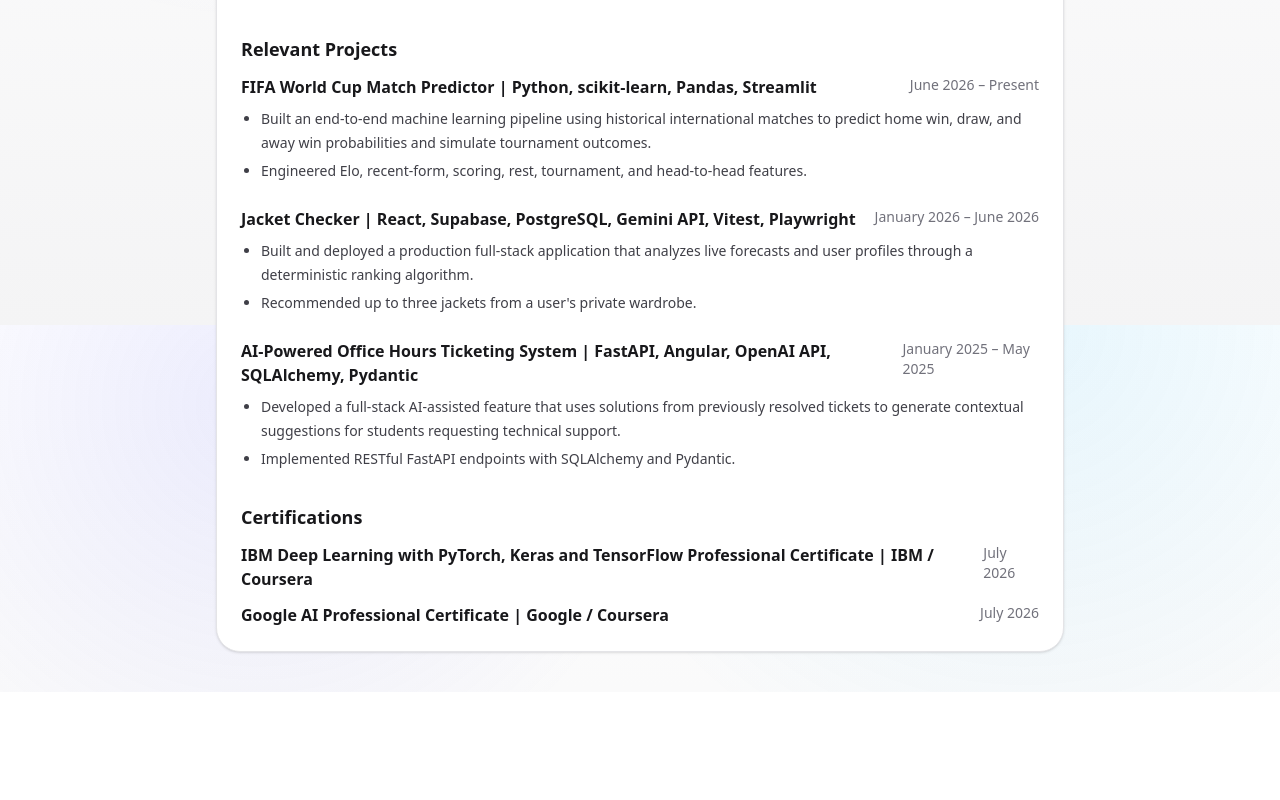
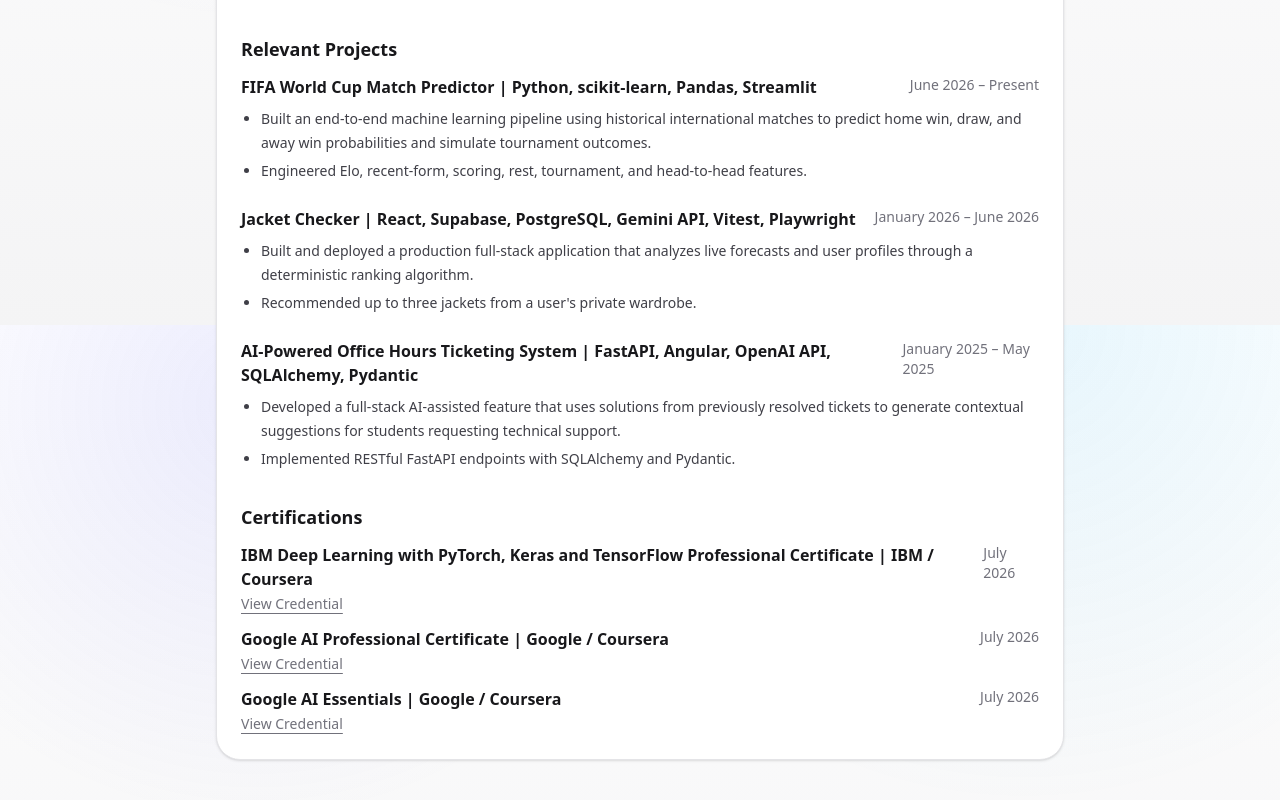
Before and after one commit to DanielBautista7799/daniel-portfolio, a Next.js app: page /resume in a window 1280 px wide. Shown: the part 1275-2075 px from the top of the page. Before the commit the page ends 1967 px from the top, so only its background shows below. Built offline with nearby package versions, Linux system fonts and the light colour scheme.

Commit message:
Add certification credential links

```diff
--- a/src/app/resume/page.tsx
+++ b/src/app/resume/page.tsx
@@ -169,20 +169,31 @@ return (
         <h2 className="text-lg font-bold">Certifications</h2>
 
         <div className="mt-3 space-y-3">
-            {certifications.map((certification) => (
-            <div
+                {certifications.map((certification) => (
+                <div
                 key={certification.name}
                 className="flex justify-between gap-4"
-            >
+                >
+                <div>
                 <p className="font-semibold">
                 {certification.name} | {certification.issuer}
                 </p>
 
-                <p className="text-sm text-zinc-500">
-                {certification.date}
-                </p>
-            </div>
-            ))}
+                {certification.credentialUrl ? (
+                <a
+                href={certification.credentialUrl}
+                target="_blank"
+                rel="noreferrer"
+                className="text-sm text-zinc-500 underline underline-offset-4 transition hover:text-zinc-950 dark:hover:text-white"
+                >
+                View Credential
+                </a>
+                ) : null}
+                </div>
+
+                <p className="text-sm text-zinc-500">{certification.date}</p>
+                </div>
+                ))}
         </div>
         </section>
     ) : null}
--- a/src/lib/data.ts
+++ b/src/lib/data.ts
@@ -331,12 +331,21 @@ export const certifications = [
     name: "IBM Deep Learning with PyTorch, Keras and TensorFlow Professional Certificate",
     issuer: "IBM / Coursera",
     date: "July 2026",
-    credentialUrl: "",
+    credentialUrl:
+    "https://www.coursera.org/account/accomplishments/professional-cert/certificate/JTQW7KY2O1LC",
 },
 {
     name: "Google AI Professional Certificate",
     issuer: "Google / Coursera",
     date: "July 2026",
-    credentialUrl: "",
+    credentialUrl:
+    "https://www.coursera.org/account/accomplishments/professional-cert/certificate/PDQN5SZYH3I4",
+},
+{
+    name: "Google AI Essentials",
+    issuer: "Google / Coursera",
+    date: "July 2026",
+    credentialUrl:
+    "https://www.coursera.org/account/accomplishments/specialization/certificate/ODPAR0LMTFOJ",
 },
 ];
```
